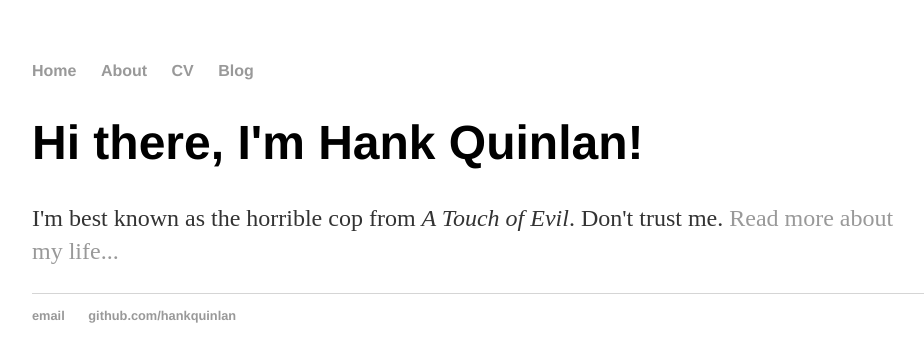
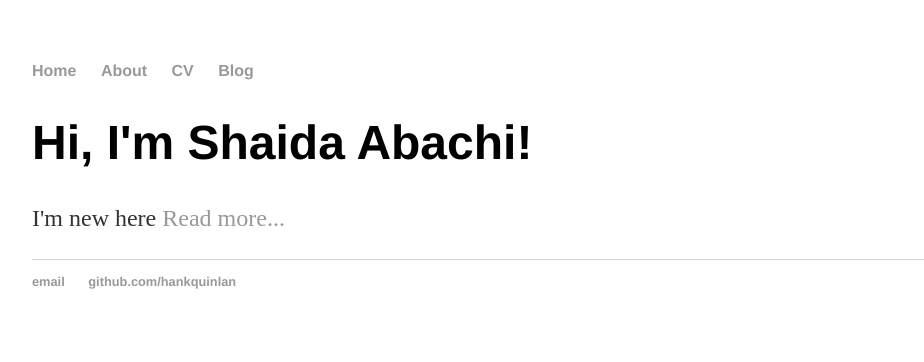
Before and after one commit to shaida-abachi/shaida-abachi.github.io, a Jekyll site: the page built from index.html, in a window 1280 px wide. Shown: the top 362 px of the page, without its empty margins (160-1084 px from the left). Built offline with Jekyll 4.4.1, drawn with Linux system fonts in a browser that asks for light colours.

Commit message:
Update index.html
me

```diff
--- a/index.html
+++ b/index.html
@@ -1,9 +1,9 @@
 ---
 layout: default
-title: Hank Quinlan, Horrible Cop
+title: Shaida Abachi
 ---
 
 		<div class="blurb">
-			<h1>Hi there, I'm Hank Quinlan!</h1>
-			<p>I'm best known as the horrible cop from <em>A Touch of Evil</em>. Don't trust me. <a href="/about">Read more about my life...</a></p>
+			<h1>Hi, I'm Shaida Abachi!</h1>
+			<p>I'm new here <a href="/about">Read more...</a></p>
 		</div>
```
